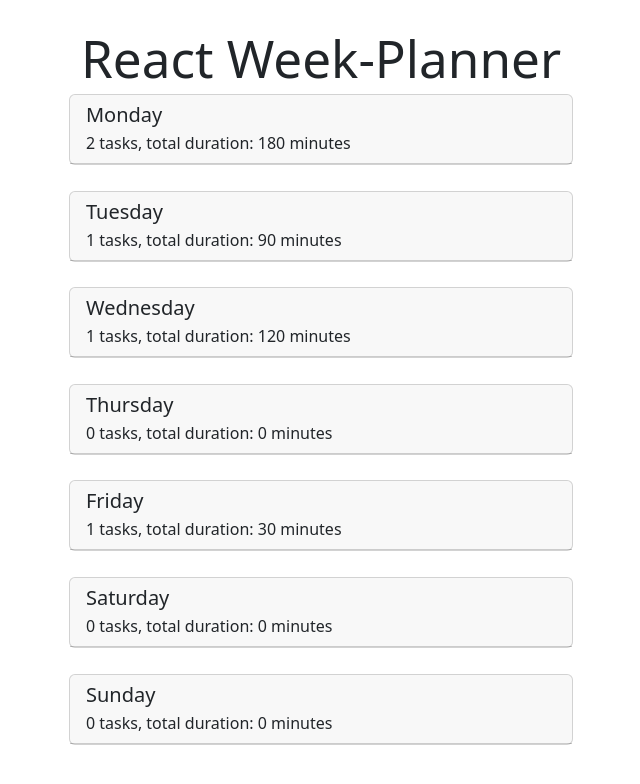
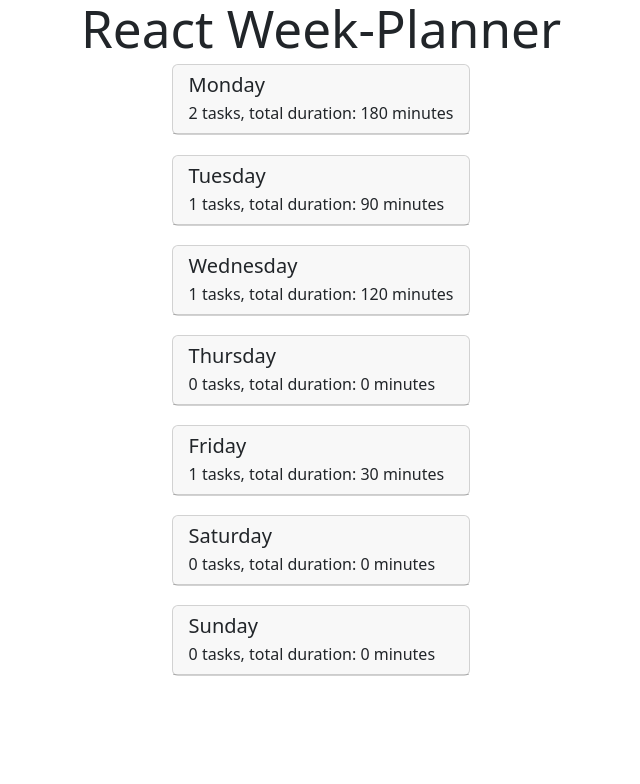
Before and after one commit to smazepaa/react.planner, a React (Vite) app: page / in a window 1280 px wide. Shown: the top 784 px of the page, without its empty margins (319-959 px from the left). Built offline with nearby package versions, Linux system fonts and the light colour scheme.

Commit message:
fixed final look

```diff
--- a/src/App.css
+++ b/src/App.css
@@ -1,14 +1,42 @@
-.btn-success{
+button[type=submit]{
     margin-top:2vw;
 }
 
-.card{
-    margin-bottom:2vw;
+.expanded, .week-div {
+    margin:0 2vw;
     padding-left: 0;
     padding-right: 0;
+    box-sizing: border-box;
 }
 
-body {
+.expanded {
+    width: 30vw; /* Set a constant width. Adjust as needed. */
+}
+
+.card{
+    padding-left:0;
+    padding-right:0;
+    margin-bottom:1.5vw;
+}
+
+
+.container {
     display: flex;
+    flex-direction: row;
     justify-content: center;
+    margin: auto;
+    align-content: space-between;
+    width:100%;
 }
+
+.main-div{
+    width:100%;
+}
+
+:root{
+    width: 100%;
+}
+
+.week-div{
+    justify-content:space-evenly;
+}
--- a/src/App.jsx
+++ b/src/App.jsx
@@ -54,12 +54,14 @@
     render() {
 
         return (
-            <div className="container">
+            <div className="main-div">
                 <h1 className="text-center">React Week-Planner</h1>
-                <Week tasks={this.state.tasks} onSelectDay={this.handleSelectDay} />
-                {this.state.selectedDay !== null && (
-                    <DayExpanded tasks={this.state.tasks[this.state.selectedDay]} onAddTask={this.handleAddTask} onDeleteTask={this.handleDeleteTask} />
-                )}
+                <div className="container">
+                    <Week tasks={this.state.tasks} onSelectDay={this.handleSelectDay} />
+                    {this.state.selectedDay !== null && (
+                        <DayExpanded tasks={this.state.tasks[this.state.selectedDay]} onAddTask={this.handleAddTask} onDeleteTask={this.handleDeleteTask} />
+                    )}
+                </div>
             </div>
         );
     }
--- a/src/components/DayExpanded.jsx
+++ b/src/components/DayExpanded.jsx
@@ -6,7 +6,7 @@
     const days = ['Monday', 'Tuesday', 'Wednesday', 'Thursday', 'Friday', 'Saturday', 'Sunday'];
 
     return (
-        <div className="card mt-4">
+        <div className="card expanded">
             <div className="card-body">
                 {props.tasks && props.tasks.length > 0 ? (
                     props.tasks.map((task, index) => (
--- a/src/components/Week.jsx
+++ b/src/components/Week.jsx
@@ -5,7 +5,7 @@
     const days = ['Monday', 'Tuesday', 'Wednesday', 'Thursday', 'Friday', 'Saturday', 'Sunday'];
 
     return (
-        <div>
+        <div className="week-div">
             {days.map((day, index) => (
                 <div className="row" key={index}>
                     <Day day={day} tasks={props.tasks[index]} index={index} onSelectDay={props.onSelectDay} />
--- a/src/index.css
+++ b/src/index.css
@@ -25,10 +25,6 @@
 
 body {
   margin: 0;
-  display: flex;
-  place-items: center;
-  min-width: 320px;
-  min-height: 100vh;
 }
 
 h1 {
```
